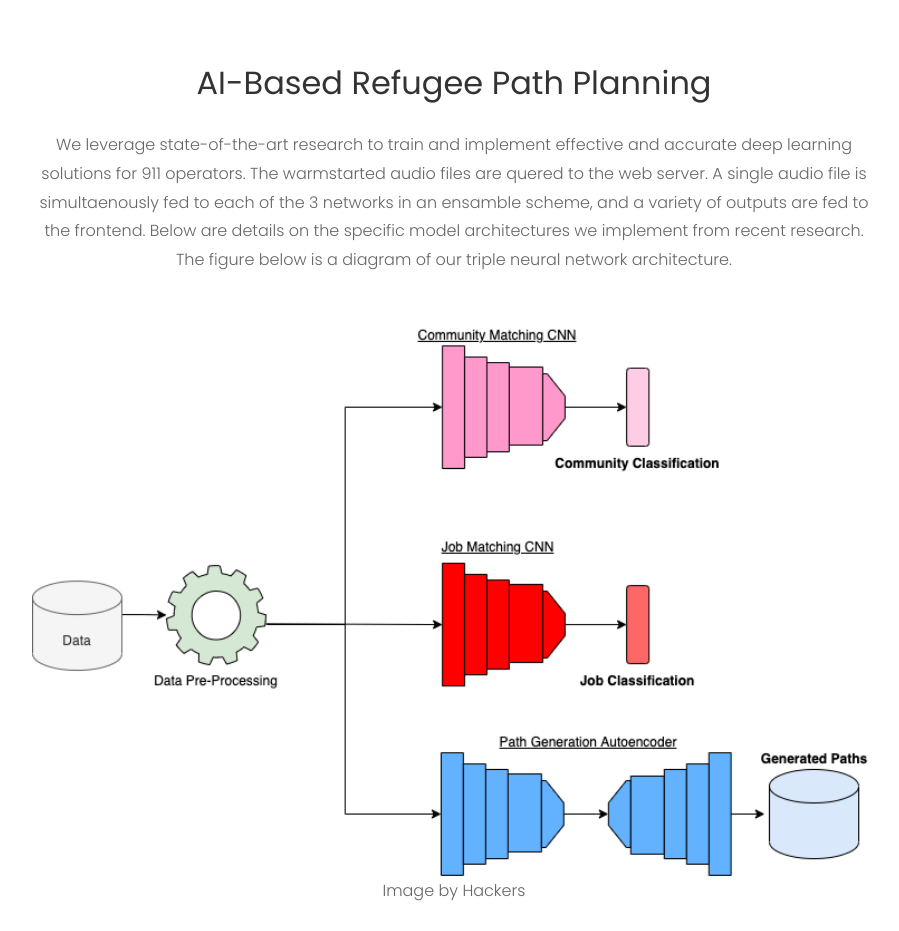
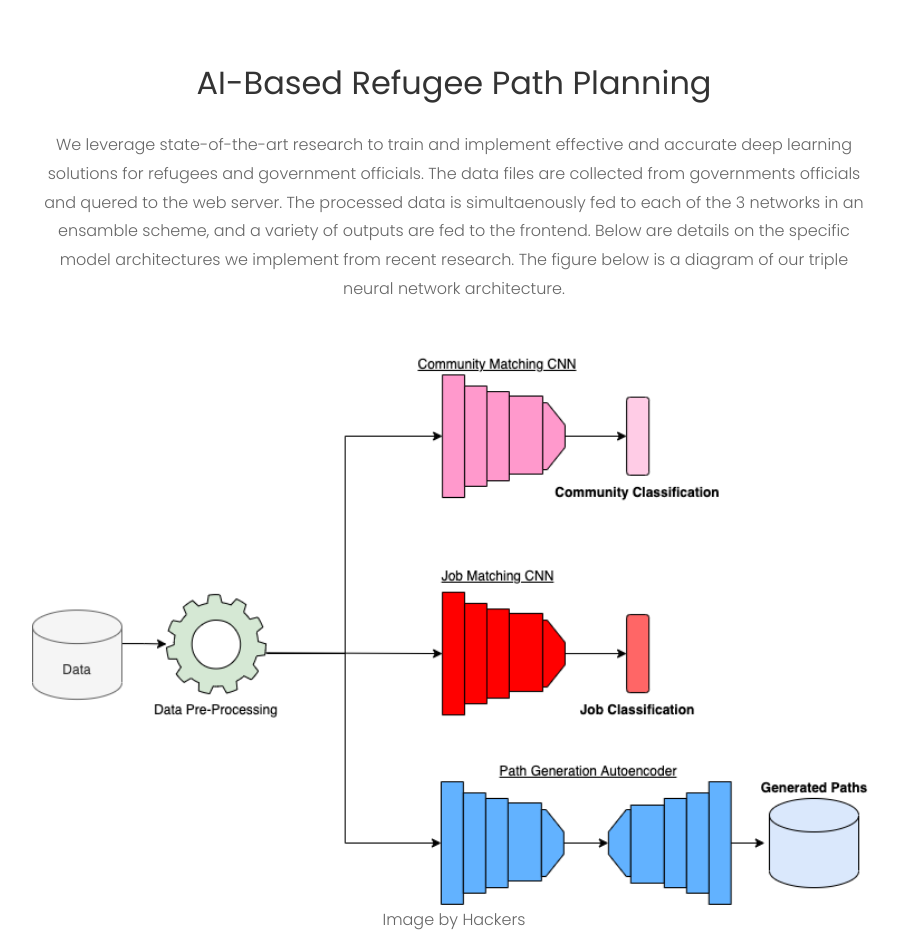
Before and after one commit to ayaanzhaque/Trail, a plain HTML site: page documentation.html in a window 1280 px wide. Shown: the part 1420-2351 px from the top of the page, without its empty margins (186-1085 px from the left). Drawn offline with Linux system fonts and the light colour scheme; some packages are replaced by stand-ins of ours; no server answers; files whose address does not match are found by name.

Commit message:
finished docs page for now

```diff
--- a/documentation.html
+++ b/documentation.html
@@ -120,8 +120,8 @@
         <div class="col-md-8 text-center">
           <h2 class="mb-4">AI-Based Refugee Path Planning</h2>
           <p class="mb-5">We leverage state-of-the-art research to train and implement effective and accurate
-            deep learning solutions for 911 operators. The warmstarted audio files are quered to the web server.
-            A single audio file is simultaenously fed to each of the 3 networks in an ensamble scheme, and a variety of outputs
+            deep learning solutions for refugees and government officials. The data files are collected from governments officials and quered to the web server.
+            The processed data is simultaenously fed to each of the 3 networks in an ensamble scheme, and a variety of outputs
             are fed to the frontend. Below are details on the specific model architectures we implement from recent research. The figure below
             is a diagram of our triple neural network architecture.
           </p>
```
